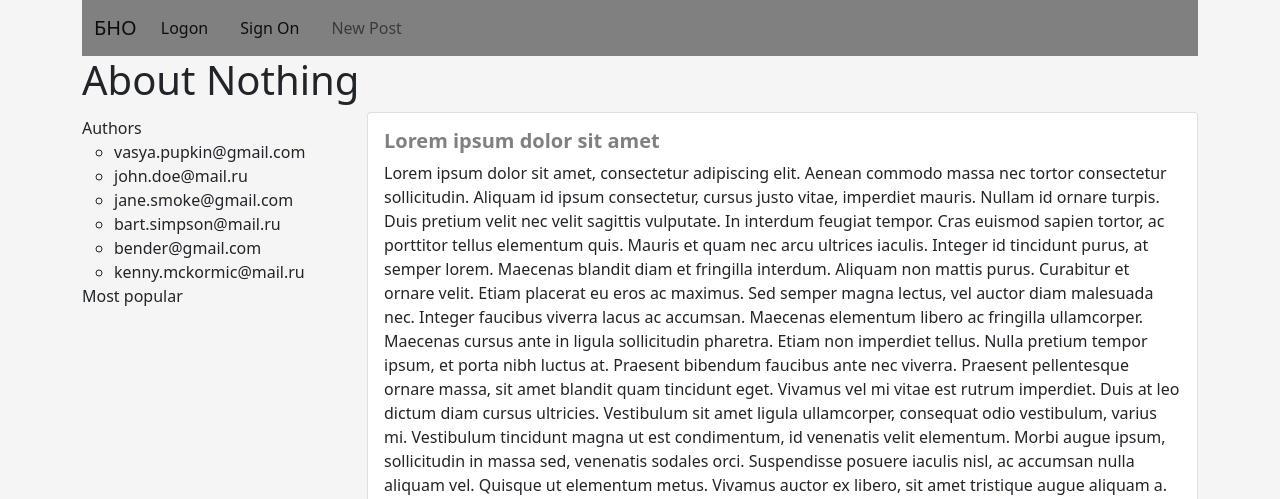
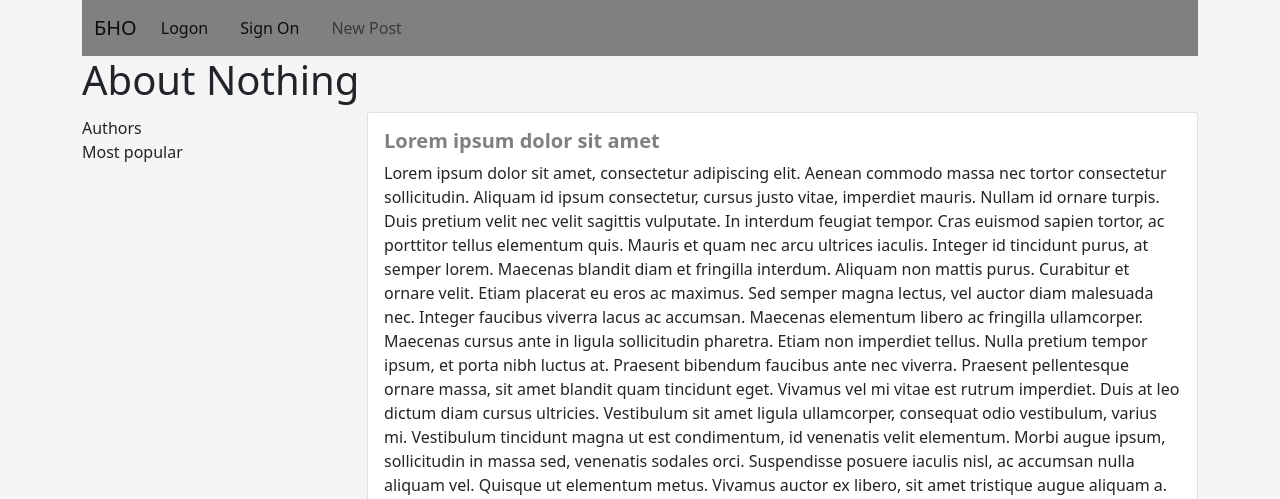
Before and after one commit to konsgrib/otus_homeworks, a Python web app: template homework_5/templates/post_view.html in a window 1280 px wide. Shown: the top 499 px of the page. Run offline with Jinja, Linux system fonts and the light colour scheme; the template is opened without the code that fills it, so the values that code supplies are empty.

Commit message:
left menu updatdwith toggle

```diff
--- a/homework_5/templates/index.html
+++ b/homework_5/templates/index.html
@@ -45,8 +45,8 @@
     <div class="row">
       <div class="col-3">
         <ul class="list-unstyled mb-0 py-3 pt-md-1" id="authors">
-          <li>Authors
-            <ul id="list-authors">
+          <li id="authors">Authors
+            <ul id="list-authors" style="display: none;">
               <li>vasya.pupkin@gmail.com</li>
               <li>john.doe@mail.ru</li>
               <li>jane.smoke@gmail.com</li>
--- a/homework_5/templates/post_new.html
+++ b/homework_5/templates/post_new.html
@@ -48,9 +48,9 @@
   <div class="container">
     <div class="row">
       <div class="col-3">
-        <ul class="list-unstyled mb-0 py-3 pt-md-1" id="authors">
-          <li>Authors
-            <ul id="list-authors">
+        <ul class="list-unstyled mb-0 py-3 pt-md-1">
+          <li id="authors">Authors
+            <ul id="list-authors" style="display: none;">
               <li>vasya.pupkin@gmail.com</li>
               <li>john.doe@mail.ru</li>
               <li>jane.smoke@gmail.com</li>
--- a/homework_5/templates/post_view.html
+++ b/homework_5/templates/post_view.html
@@ -44,9 +44,9 @@
   <div class="container">
     <div class="row">
       <div class="col-3">
-        <ul class="list-unstyled mb-0 py-3 pt-md-1" id="authors">
-          <li>Authors
-            <ul id="list-authors">
+        <ul class="list-unstyled mb-0 py-3 pt-md-1">
+          <li id="authors">Authors
+            <ul id="list-authors" style="display: none;">
               <li>vasya.pupkin@gmail.com</li>
               <li>john.doe@mail.ru</li>
               <li>jane.smoke@gmail.com</li>
```
